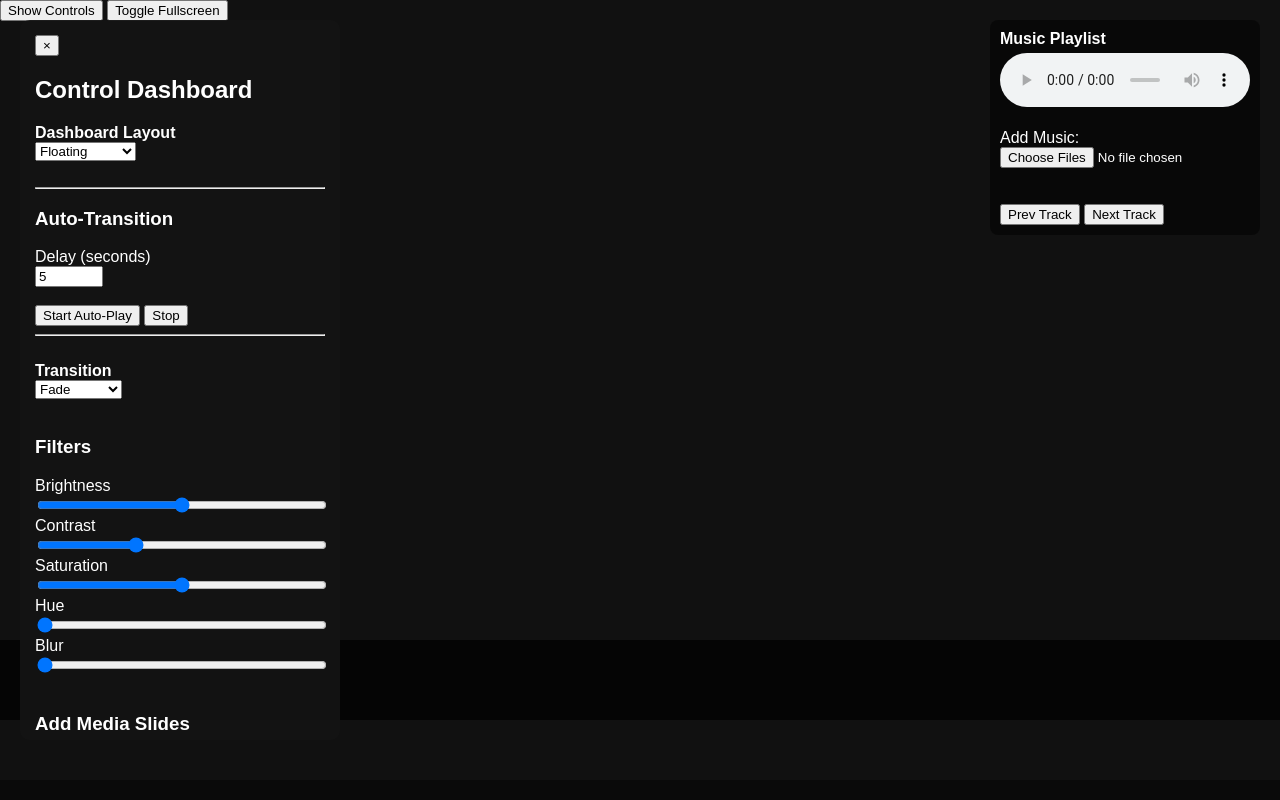
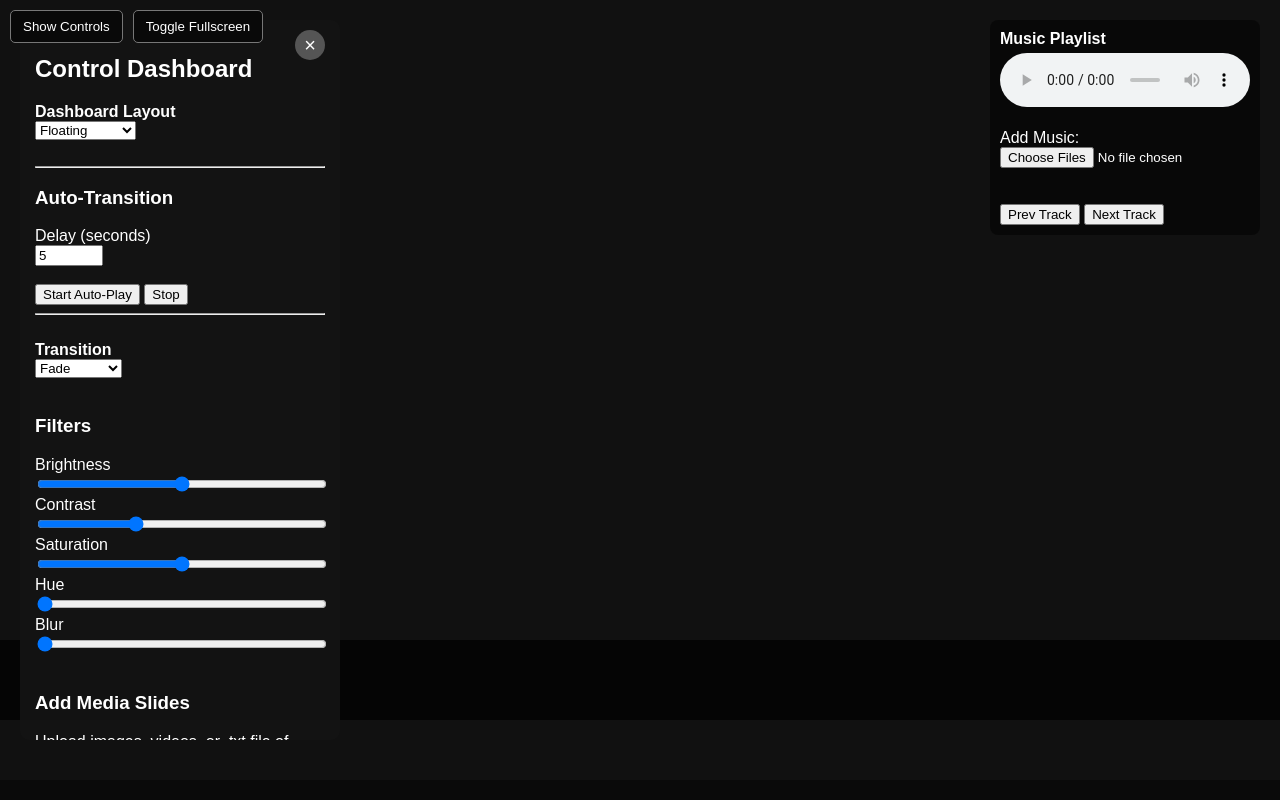
Before and after one commit to R2045/Auto-Transitioning-Slideshow-For-Holiday-Bizzare, a plain HTML site: page index.html in a window 1280 px wide. Drawn offline with Linux system fonts and the light colour scheme.

Commit message:
Update index.html

```diff
--- a/index.html
+++ b/index.html
@@ -294,6 +294,48 @@ body[data-dash="floating"] #dashboard h2 {
 }
 .stream-start-btn:hover {
     background: #0056b3;
+}
+
+/* ⭐️ NEW: Global Controls (Show/Fullscreen) */
+#global-controls {
+    position: fixed;
+    top: 10px;
+    left: 10px;
+    z-index: 10001;
+    display: flex;
+    gap: 10px;
+}
+#global-controls button {
+    background: rgba(0,0,0,0.5);
+    color: white;
+    border: 1px solid #777;
+    padding: 8px 12px;
+    border-radius: 5px;
+    cursor: pointer;
+}
+#global-controls button:hover {
+    background: rgba(255,255,255,0.2);
+}
+
+/* ⭐️ NEW: Dashboard Close Button */
+#close-panel-btn {
+    position: absolute;
+    top: 10px;
+    right: 15px;
+    width: 30px;
+    height: 30px;
+    background: #555;
+    color: white;
+    border: none;
+    border-radius: 50%;
+    font-size: 20px;
+    line-height: 28px;
+    text-align: center;
+    cursor: pointer;
+    z-index: 10;
+}
+#close-panel-btn:hover {
+    background: #888;
 }
 
 </style>
@@ -958,7 +1000,7 @@ function addStreamSlide() {
     // Create the placeholder with video element (initially hidden) and button
     s.innerHTML = `
         <div class="stream-placeholder">
-            <video class="stream-video"></video>
+            <video class="stream-video" muted playsinline></video>
             <button class="stream-start-btn">Click to Start Stream</button>
         </div>
     `;
@@ -1188,6 +1230,36 @@ function getDragAfterElement(container, x) {
 // Run the function
 initTimelineSorting();
 
+/* ============================================================
+   ⭐️ NEW: Fullscreen and Panel Toggle Logic
+============================================================ */
+
+const dashboard = document.getElementById('dashboard');
+const showPanelBtn = document.getElementById('show-panel-btn');
+const closePanelBtn = document.getElementById('close-panel-btn');
+const fullscreenBtn = document.getElementById('fullscreen-btn');
+
+// --- Toggle Panel Logic ---
+showPanelBtn.onclick = () => {
+    dashboard.style.display = 'block';
+};
+closePanelBtn.onclick = () => {
+    dashboard.style.display = 'none';
+};
+
+// --- Toggle Fullscreen Logic ---
+fullscreenBtn.onclick = () => {
+    if (!document.fullscreenElement) {
+        document.documentElement.requestFullscreen().catch(err => {
+            console.error(`Error attempting to enable fullscreen: ${err.message}`);
+        });
+    } else {
+        if (document.exitFullscreen) {
+            document.exitFullscreen();
+        }
+    }
+};
+
 </script>
 </body>
 </html>
```
